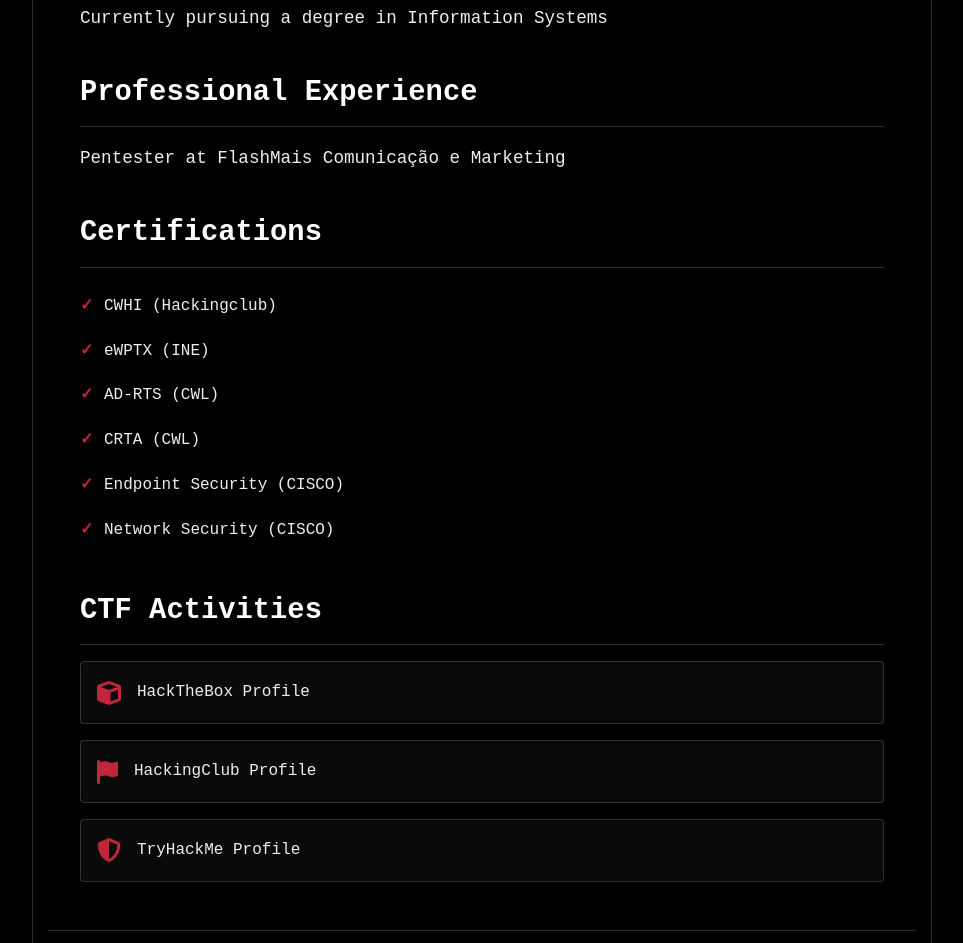
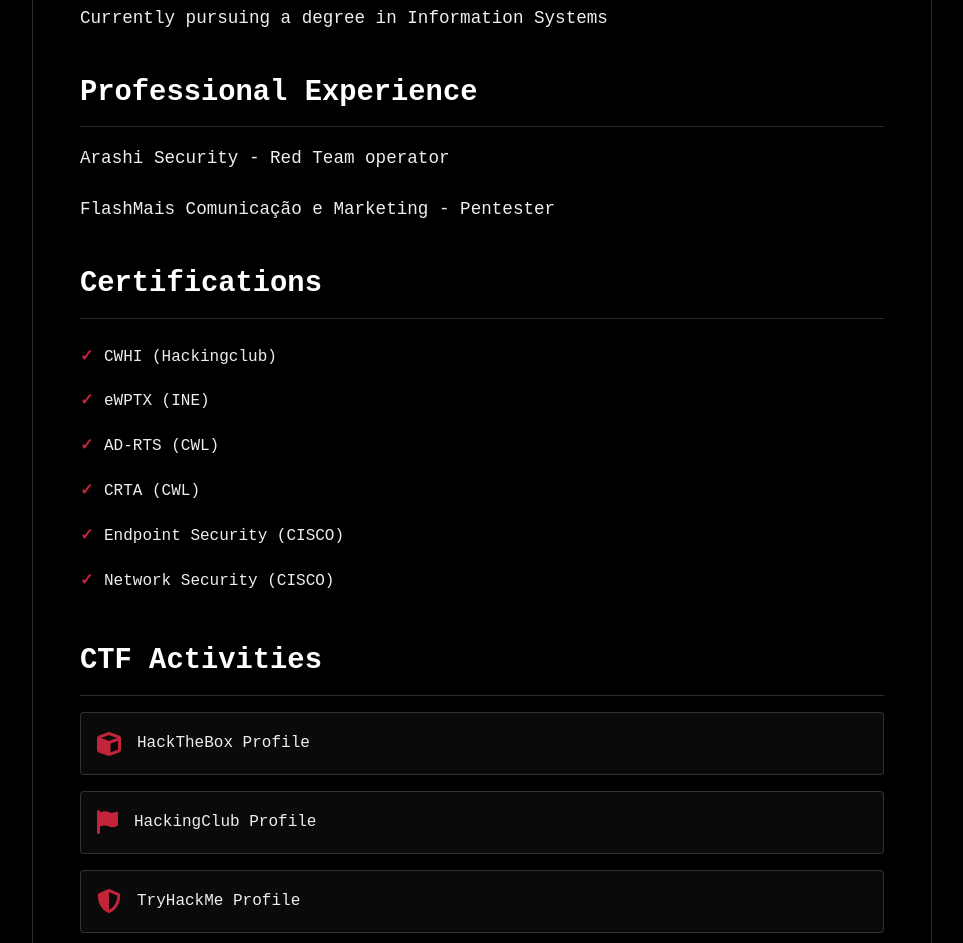
Before and after one commit to lsbxa/lsbxa.github.io, a plain HTML site: page whoami.html in a window 1280 px wide. Shown: the part 905-1848 px from the top of the page, without its empty margins (158-1121 px from the left). Drawn offline with Linux system fonts and the light colour scheme.

Commit message:
Update whoami.html

```diff
--- a/whoami.html
+++ b/whoami.html
@@ -43,7 +43,8 @@
                 <p>Currently pursuing a degree in Information Systems</p>
 
                 <h2>Professional Experience</h2>
-                <p>Pentester at FlashMais Comunicação e Marketing</p>
+                <p>Arashi Security - Red Team operator</p>
+                <p>FlashMais Comunicação e Marketing - Pentester</p>
 
                 <h2>Certifications</h2>
                 <ul class="cert-list">
```
